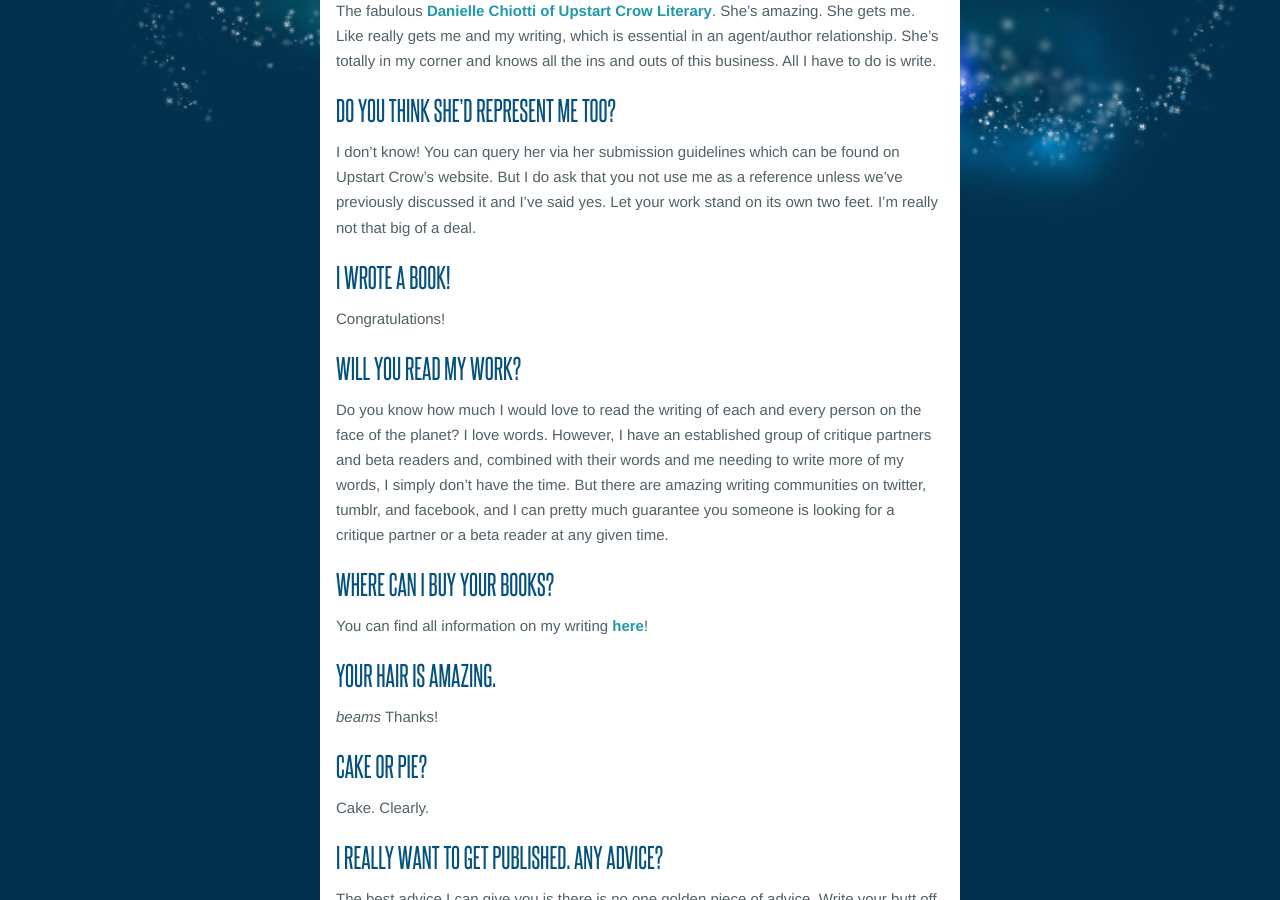
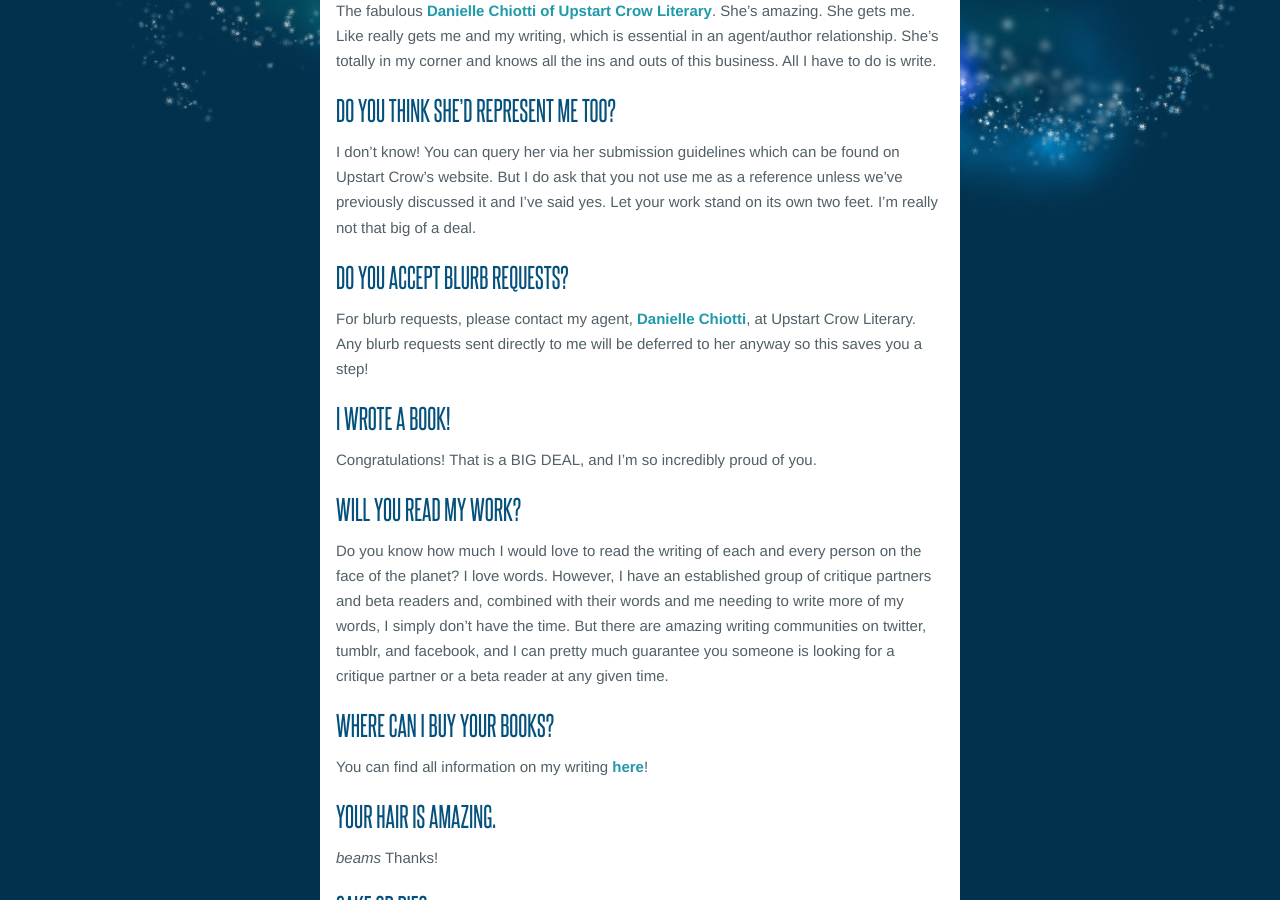
Before and after one commit to TristinaWright/tristinawright.github.io, a Jekyll site: the page built from _posts/static/2015-12-08-faq.md, in a window 1280 px wide and 900 px high, scrolled down 605 px. Built offline with Jekyll 4.4.1, drawn with Linux system fonts in a browser that asks for light colours.

Commit message:
Updated 2015-12-08-faq.md

```diff
--- a/_posts/static/2015-12-08-faq.md
+++ b/_posts/static/2015-12-08-faq.md
@@ -4,6 +4,7 @@ published: true
 permalink: faq/
 title: FAQ
 ---
+
 
 
 
@@ -21,7 +22,7 @@ Right now, very queer SFF YA. I love space, obviously (gestures to website desig
 
 ### Who represents you?
 
-The fabulous [Danielle Chiotti of Upstart Crow Literary](http://upstartcrowliterary.com/index.html). She’s amazing. She gets me. Like really gets me and my writing, which is essential in an agent/author relationship. She’s totally in my corner and knows all the ins and outs of this business. All I have to do is write.
+The fabulous [Danielle Chiotti of Upstart Crow Literary](http://www.upstartcrowliterary.com/agent/danielle-chiotti/). She’s amazing. She gets me. Like really gets me and my writing, which is essential in an agent/author relationship. She’s totally in my corner and knows all the ins and outs of this business. All I have to do is write.
 
 
 
@@ -31,9 +32,14 @@ I don’t know! You can query her via her submission guidelines which can be fou
 
 
 
+### Do you accept blurb requests?
+
+For blurb requests, please contact my agent, [Danielle Chiotti](mailto:danielle@upstartcrowliterary.com), at Upstart Crow Literary. Any blurb requests sent directly to me will be deferred to her anyway so this saves you a step!
+
+
 ### I wrote a book!
 
-Congratulations!
+Congratulations! That is a BIG DEAL, and I'm so incredibly proud of you.
 
 
 
```
